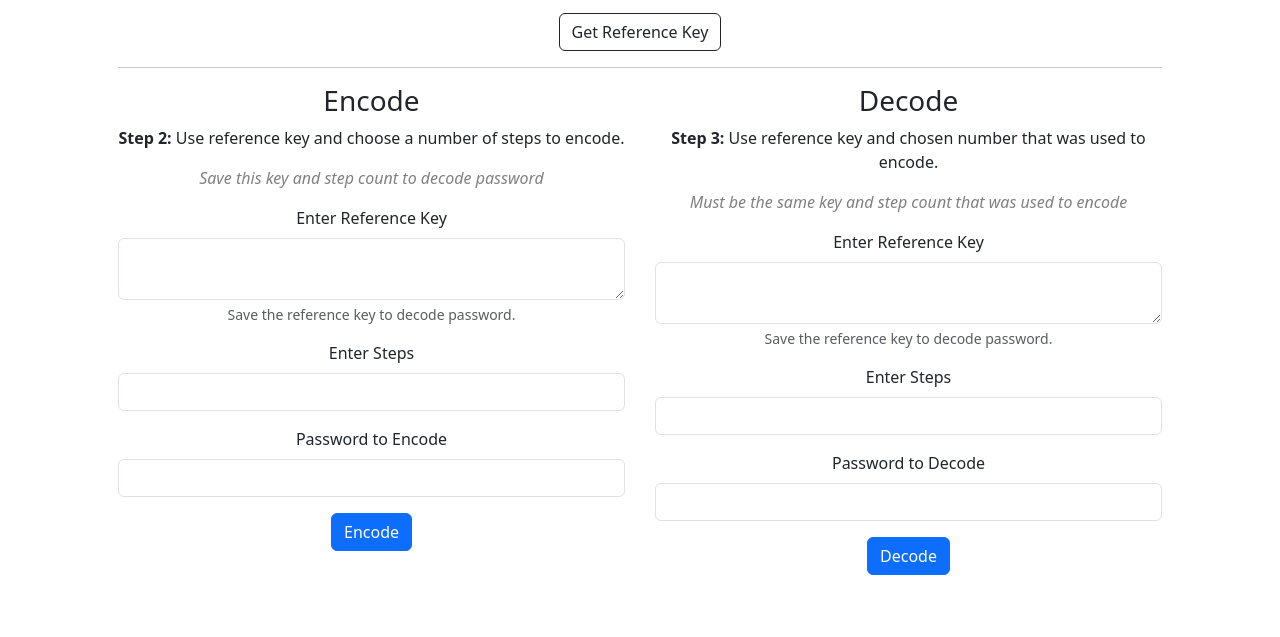
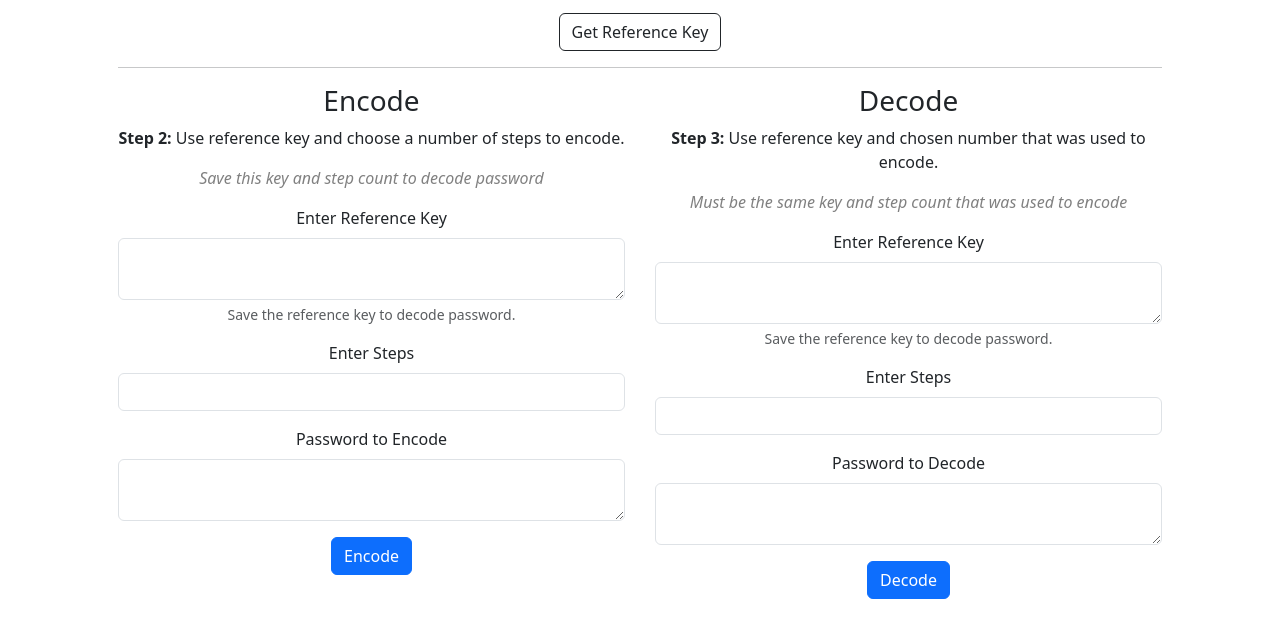
Before and after one commit to AaronDBoyd/SafeKey, a plain HTML site: page index.html in a window 1280 px wide. Shown: the part 131-768 px from the top of the page. Drawn offline with nearby package versions, Linux system fonts and the light colour scheme.

Commit message:
change password input to a text area

```diff
--- a/index.html
+++ b/index.html
@@ -47,7 +47,7 @@
                     </div>
                     <div class="mb-3">
                         <label for="encodePassword" class="form-label">Password to Encode</label>
-                        <input type="text" class="form-control" id="encodePassword" required>
+                        <textarea type="text" class="form-control" id="encodePassword" required></textarea>
                     </div>
                     <button type="submit" class="btn btn-primary">Encode</button>
                 </form>
@@ -70,7 +70,7 @@
                     </div>
                     <div class="mb-3">
                         <label for="decodePassword" class="form-label">Password to Decode</label>
-                        <input type="text" class="form-control" id="decodePassword" required>
+                        <textarea type="text" class="form-control" id="decodePassword" required></textarea>
                     </div>
                     <button type="submit" class="btn btn-primary">Decode</button>
                 </form>
```
Also changed, not shown: style.css (+0 -9 lines).
